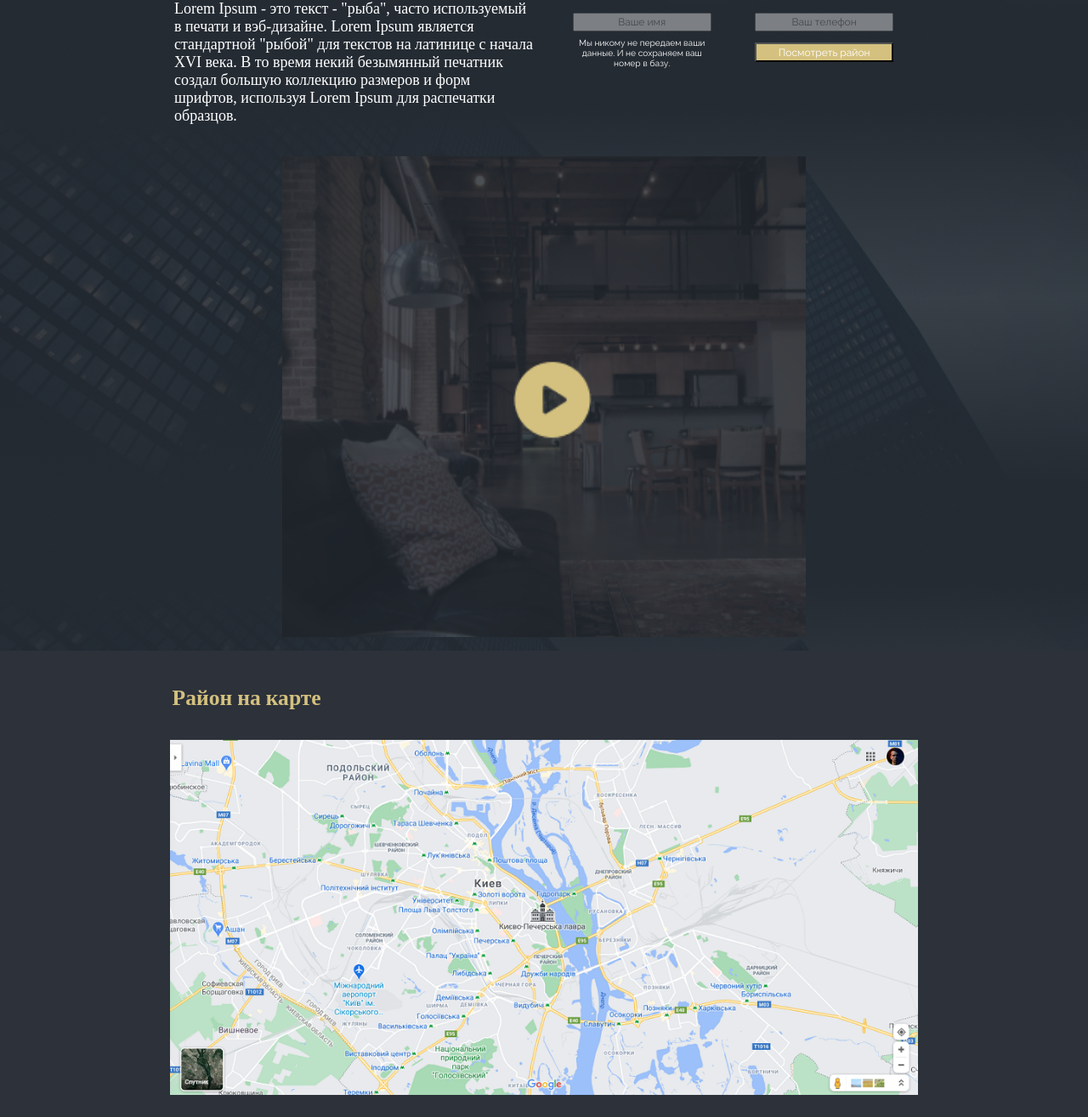
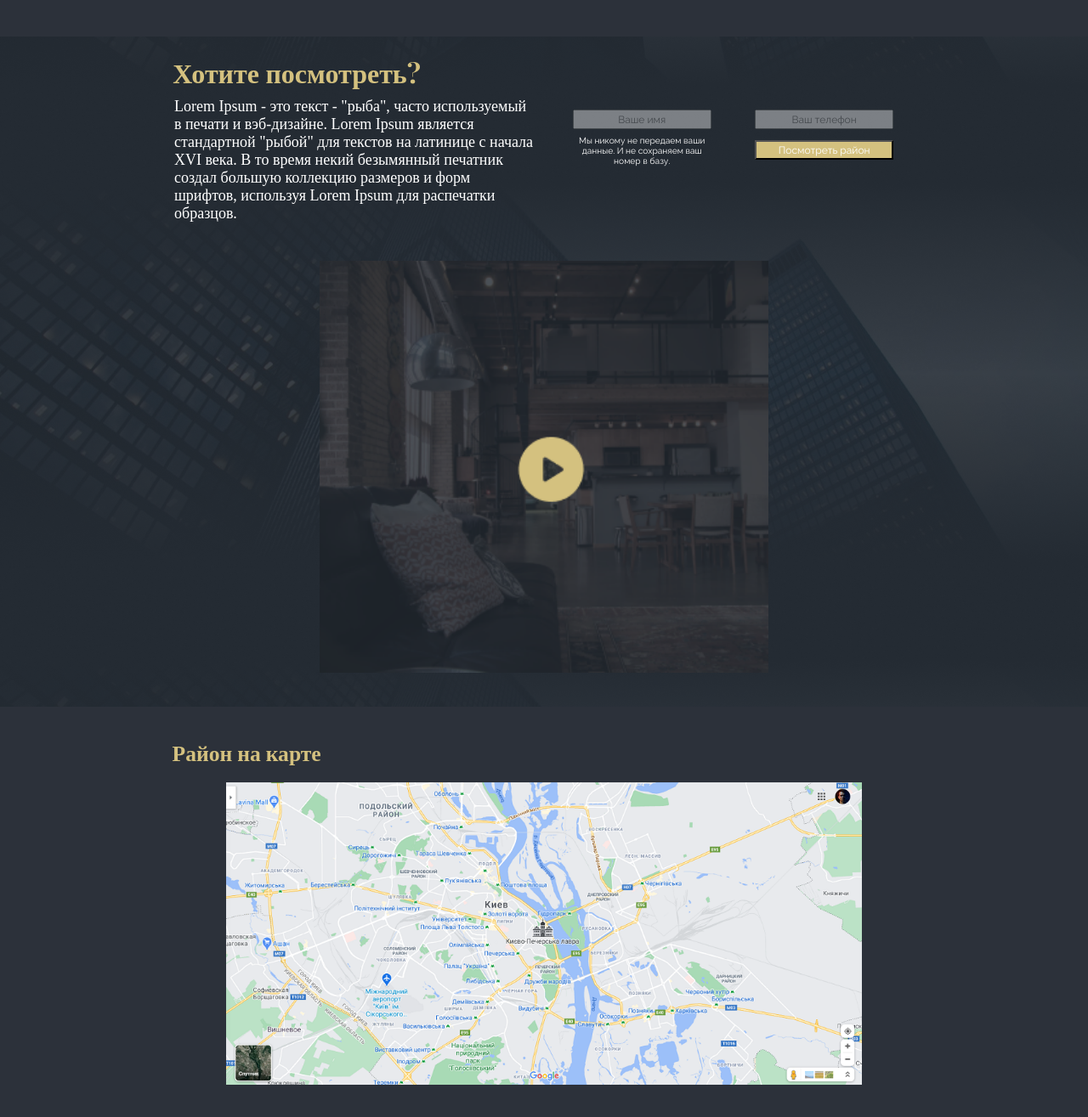
Before and after one commit to iamvlado93/responsive-website, a plain HTML site: page index.html in a window 1280 px wide. Shown: the part 1657-2972 px from the top of the page at 85% size. Drawn offline with nearby package versions, Linux system fonts and the light colour scheme.

Commit message:
feat: fix mistakes

```diff
--- a/source/scss/components/_location.scss
+++ b/source/scss/components/_location.scss
@@ -19,8 +19,8 @@
 }
 
 .location__map {
-    margin: 2em auto;
-    width: 100%;
+    margin: 1em auto;
+    width: 85%;
     height: auto;
 }
 
--- a/source/scss/components/_main.scss
+++ b/source/scss/components/_main.scss
@@ -64,6 +64,6 @@
 }
 .gallery__item {
     margin: 0.5em;
-    width: 20em;
+    width: 26em;
     padding: 0.2em;
 }
--- a/source/scss/components/_video.scss
+++ b/source/scss/components/_video.scss
@@ -10,7 +10,7 @@
 }
 
 .video__item {
-    margin: 0.5em auto;
-    width: 70%;
+    margin: 1em auto 2em;
+    width: 60%;
     height: auto;
 }
```
Also changed, not shown: source/style/main.css, 1 other file.
